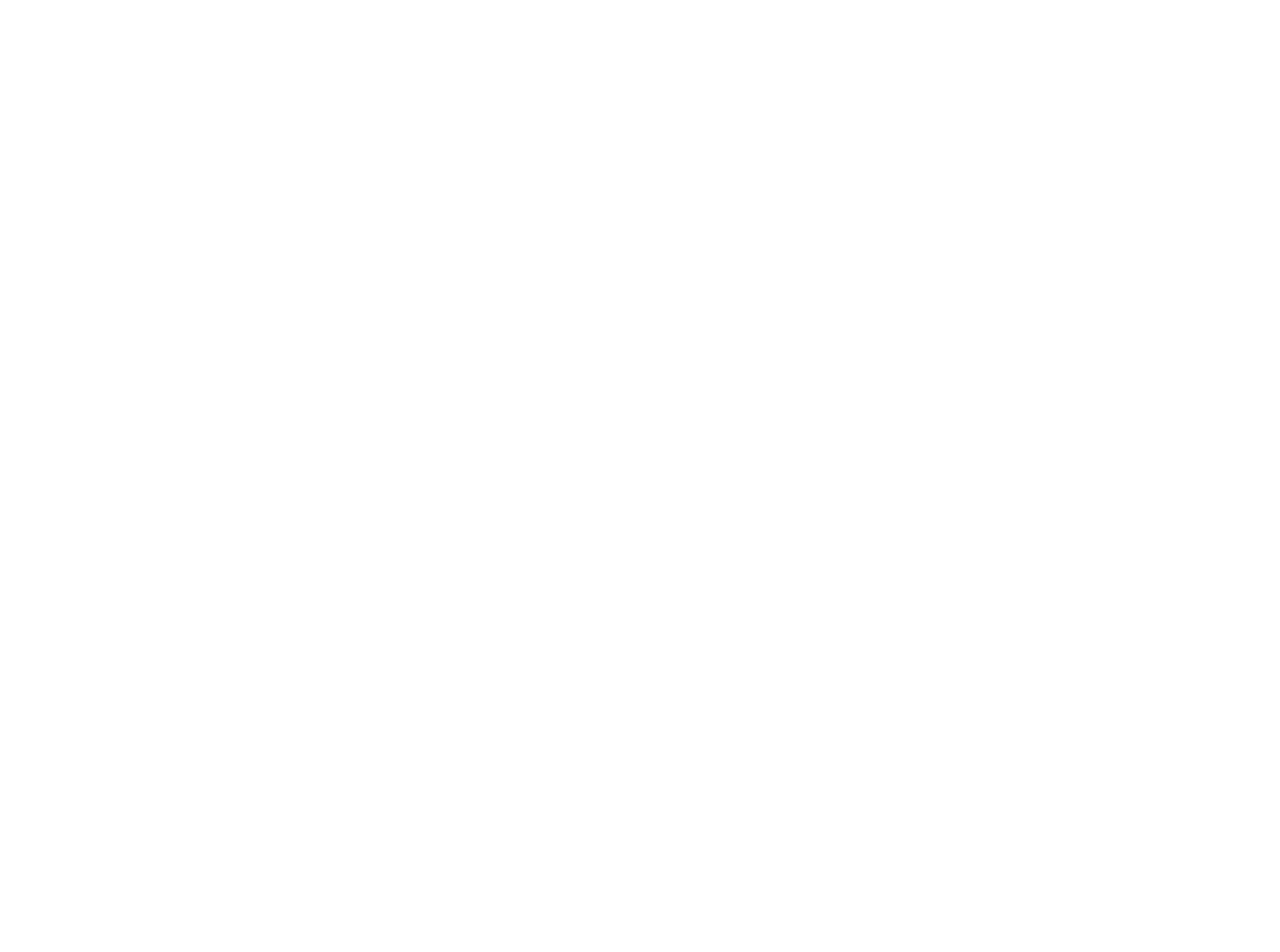
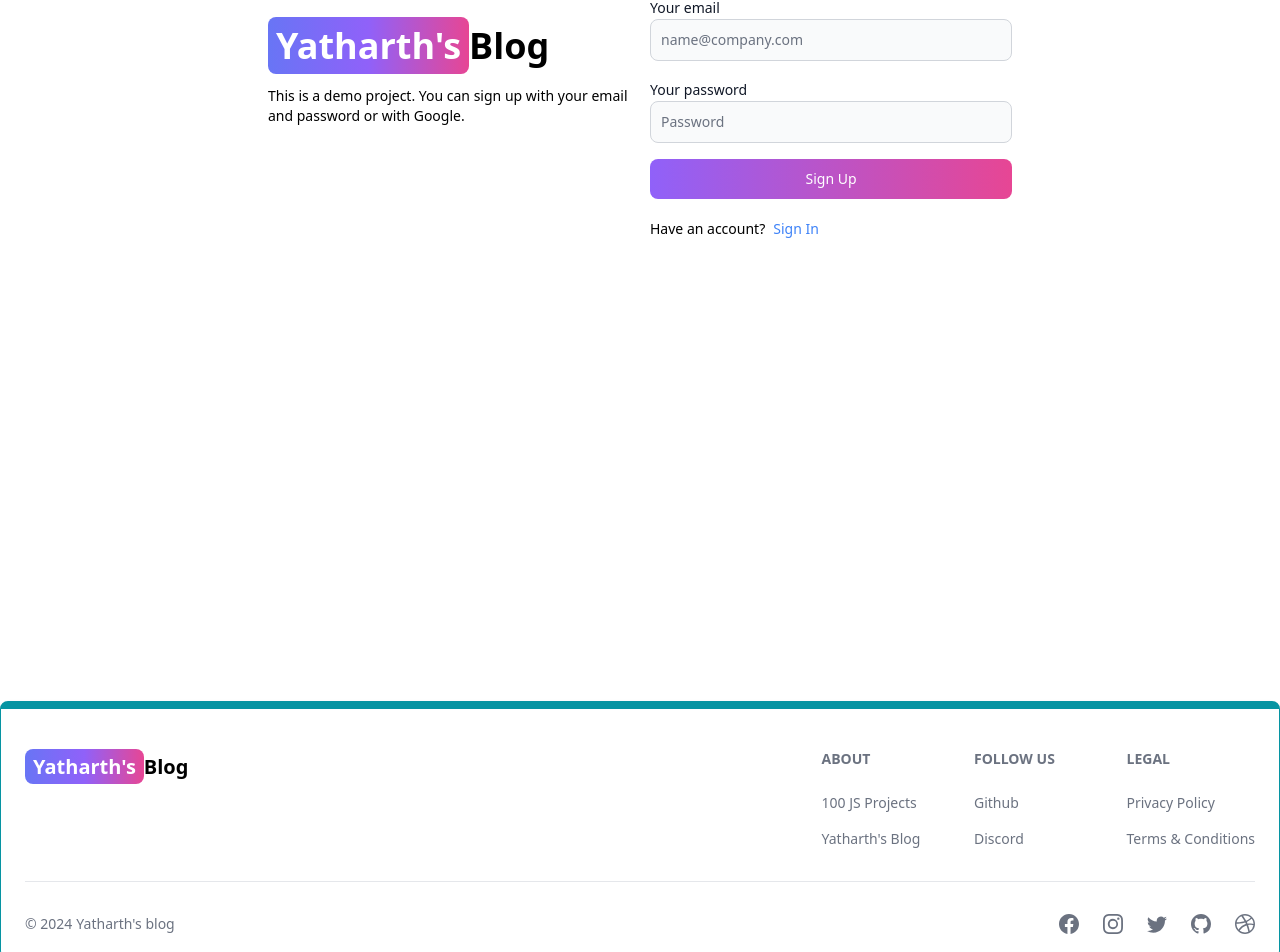
Before and after one commit to yath-09/Blogo, a React (Vite) app in the folder client/: page /sign-up in a window 1280 px wide. Shown: the part 243-1195 px from the top of the page. Before the commit the page ends 800 px from the top, so only its background shows below. Built offline with nearby package versions, Linux system fonts and the light colour scheme.

Commit message:
add:footer

```diff
--- a/client/src/App.jsx
+++ b/client/src/App.jsx
@@ -6,6 +6,7 @@
 import Dashboard from "./pages/Dashboard"
 import Project from "./pages/Project"
 import Header from "./Components/Header"
+import Footer from "./Components/Footer"
 
 function App() {
   return (
@@ -20,7 +21,7 @@
         <Route path="/dashboard" element={<Dashboard/>}/>
         <Route path="/projects" element={<Project/>}/>
       </Routes>
-
+      <Footer/>
     </BrowserRouter>
 
     </>
--- /dev/null
+++ b/client/src/Components/Footer.jsx
@@ -0,0 +1,75 @@
+import { Footer } from 'flowbite-react';
+import { Link } from 'react-router-dom';
+import { BsFacebook, BsInstagram, BsTwitter, BsGithub, BsDribbble } from 'react-icons/bs';
+export default function FooterCom() {
+  return (
+    <Footer container className='border border-t-8 border-teal-500'>
+      <div className='w-full max-w-7xl mx-auto'>
+        <div className='grid w-full justify-between sm:flex md:grid-cols-1'>
+          <div className='mt-5'>
+            <Link
+              to='/'
+              className='self-center whitespace-nowrap text-lg sm:text-xl font-semibold dark:text-white'
+            >
+              <span className='px-2 py-1 bg-gradient-to-r from-indigo-500 via-purple-500 to-pink-500 rounded-lg text-white'>
+               Yatharth's
+              </span>
+              Blog
+            </Link>
+          </div>
+          <div className='grid grid-cols-2 gap-8 mt-4 sm:grid-cols-3 sm:gap-6'>
+            <div>
+              <Footer.Title title='About' />
+              <Footer.LinkGroup col>
+                <Footer.Link
+                  href='#'
+                >
+                  100 JS Projects
+                </Footer.Link>
+                <Footer.Link
+                  href='/about'
+                >
+                  Yatharth's Blog
+                </Footer.Link>
+              </Footer.LinkGroup>
+            </div>
+            <div>
+              <Footer.Title title='Follow us' />
+              <Footer.LinkGroup col>
+                <Footer.Link
+                  href='#'
+                >
+                  Github
+                </Footer.Link>
+                <Footer.Link href='#'>Discord</Footer.Link>
+              </Footer.LinkGroup>
+            </div>
+            <div>
+              <Footer.Title title='Legal' />
+              <Footer.LinkGroup col>
+                <Footer.Link href='#'>Privacy Policy</Footer.Link>
+                <Footer.Link href='#'>Terms &amp; Conditions</Footer.Link>
+              </Footer.LinkGroup>
+            </div>
+          </div>
+        </div>
+        <Footer.Divider />
+        <div className='w-full sm:flex sm:items-center sm:justify-between'>
+          <Footer.Copyright
+            href='#'
+            by="Yatharth's blog"
+            year={new Date().getFullYear()}
+          />
+          <div className="flex gap-6 sm:mt-0 mt-4 sm:justify-center">
+            <Footer.Icon href='#' icon={BsFacebook}/>
+            <Footer.Icon href='#' icon={BsInstagram}/>
+            <Footer.Icon href='#' icon={BsTwitter}/>
+            <Footer.Icon href='#' icon={BsGithub}/>
+            <Footer.Icon href='#' icon={BsDribbble}/>
+
+          </div>
+        </div>
+      </div>
+    </Footer>
+  );
+}
--- a/client/src/pages/Signup.jsx
+++ b/client/src/pages/Signup.jsx
@@ -1,9 +1,121 @@
-import React from 'react'
+import {Link, useNavigate} from "react-router-dom"
+import { Alert, Button, Label, TextInput,Spinner } from 'flowbite-react';
+import { useState } from "react";
+const Signup = () => {
+  const [formData,setFormData]=useState({});
+  const [errorMessage, setErrorMessage] = useState(null);
+  const [loading, setLoading] = useState(false);
+  const handleChange=(e)=>{
+    setFormData({...formData,[e.target.id]:e.target.value.trim()})
+  }
+  const navigate = useNavigate();
 
-const Signup = () => {
+  const handleSubmit=async(e)=>{
+     e.preventDefault();
+     if (!formData.username || !formData.email || !formData.password) {
+      return setErrorMessage('Please fill out all fields.');
+    }
+     try {
+      setLoading(true);
+      setErrorMessage(null);
+      const res = await fetch('/api/auth/signup', {
+        method: 'POST',
+        headers: { 'Content-Type': 'application/json' },
+        body: JSON.stringify(formData),
+      });
+      const data=await res.json()
+      if (data.success === false) {
+        return setErrorMessage(data.message);
+      }
+      setLoading(false)
+      if(res.ok){
+        navigate('/sign-in')
+      }
+     } catch (error) {
+        setErrorMessage(error.message)
+        setLoading(false)
+     }
+  }
+
   return (
-    <div>Signup</div>
-  )
+    <div className='min-h-screen mt-20'>
+      <div className='flex p-3 max-w-3xl mx-auto flex-col md:flex-row md:items-center gap-5'>
+        {/* left */}
+        <div className='flex-1'>
+          <Link to='/' className='font-bold dark:text-white text-4xl'>
+            <span className='px-2 py-1 bg-gradient-to-r from-indigo-500 via-purple-500 to-pink-500 rounded-lg text-white'>
+             Yatharth's
+            </span>
+            Blog
+          </Link>
+          <p className='text-sm mt-5'>
+            This is a demo project. You can sign up with your email and password
+            or with Google.
+          </p>
+        </div>
+        {/* right */}
+
+        <div className='flex-1'>
+          <form className='flex flex-col gap-4' onSubmit={handleSubmit}>
+            <div>
+              <Label value='Your username' />
+              <TextInput
+                type='text'
+                placeholder='Username'
+                id='username'
+
+                onChange={handleChange}
+              />
+            </div>
+            <div>
+              <Label value='Your email' />
+              <TextInput
+                type='email'
+                placeholder='name@company.com'
+                id='email'
+                onChange={handleChange}
+              />
+            </div>
+            <div>
+              <Label value='Your password' />
+              <TextInput
+                type='password'
+                placeholder='Password'
+                id='password'
+                onChange={handleChange}
+              />
+            </div>
+            <Button
+              gradientDuoTone='purpleToPink'
+              type='submit'
+              disabled={loading}
+            >
+               {loading ? (
+                <>
+                  <Spinner size='sm' />
+                  <span className='pl-3'>Loading...</span>
+                </>
+              ) : (
+                'Sign Up'
+              )}
+            </Button>
+
+          </form>
+          <div className='flex gap-2 text-sm mt-5'>
+            <span>Have an account?</span>
+            <Link to='/sign-in' className='text-blue-500'>
+              Sign In
+            </Link>
+          </div>
+          {errorMessage && (
+            <Alert className='mt-5' color='failure'>
+              {errorMessage}
+            </Alert>
+          )}
+        </div>
+      </div>
+    </div>
+  );
 }
 
 export default Signup
--- a/client/vite.config.js
+++ b/client/vite.config.js
@@ -3,5 +3,13 @@
 
 // https://vitejs.dev/config/
 export default defineConfig({
+  server:{
+    proxy:{
+      '/api':{
+        target:'http://localhost:3000',
+        secure:false
+      },
+    },
+  },
   plugins: [react()],
 })
```
